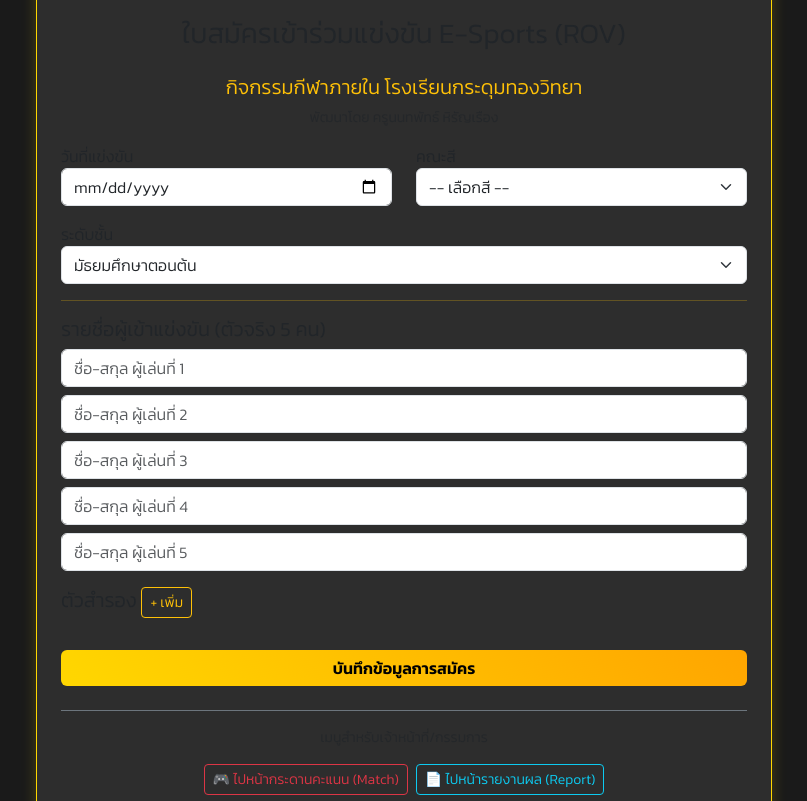
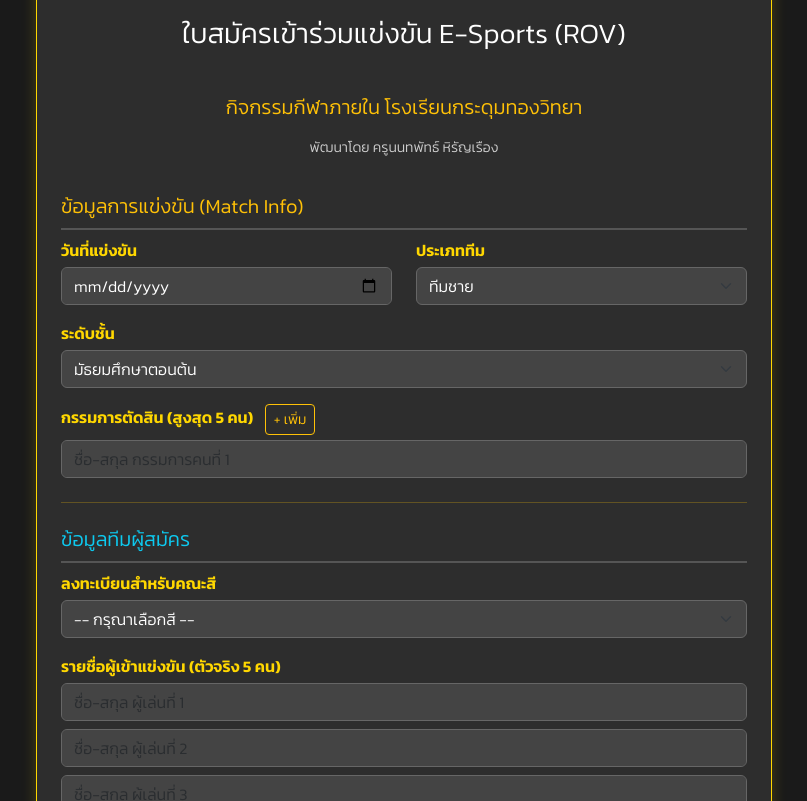
Before and after one commit to Nonthaphathr/keelarov, a plain HTML site: page index.html in a window 1280 px wide. Shown: the part 151-952 px from the top of the page, without its empty margins (236-1043 px from the left). Drawn offline with nearby package versions, Linux system fonts and the light colour scheme; some packages are replaced by stand-ins of ours; a script that the page names is missing.

Commit message:
Update index.html

```diff
--- a/index.html
+++ b/index.html
@@ -13,6 +13,13 @@
         .btn-gold { background: linear-gradient(45deg, #FFD700, #FFA500); border: none; font-weight: bold; color: #000; }
         .logo { width: 100px; display: block; margin: 0 auto 20px; }
         a { text-decoration: none; }
+
+        /* แก้ไขเรื่องตัวหนังสือกลืนพื้นหลัง */
+        label { color: #ffd700; font-weight: 600; margin-bottom: 5px; }
+        .form-control, .form-select { background-color: #444; border: 1px solid #666; color: white; }
+        .form-control:focus, .form-select:focus { background-color: #555; color: white; border-color: #ffd700; box-shadow: 0 0 5px rgba(255, 215, 0, 0.5); }
+        h5 { color: #fff; border-bottom: 2px solid #555; padding-bottom: 10px; margin-top: 20px; }
+        .text-muted { color: #ccc !important; } /* ปรับสีคำอธิบายให้สว่างขึ้น */
     </style>
 </head>
 <body class="py-5">
@@ -21,22 +28,23 @@
             <div class="col-md-8">
                 <div class="card p-4">
                     <img src="https://nonthaphathr.github.io/uploadimg/logoschool.png" class="logo">
-                    <h3 class="text-center mb-4">ใบสมัครเข้าร่วมแข่งขัน E-Sports (ROV)</h3>
-                    <h5 class="text-center text-warning">กิจกรรมกีฬาภายใน โรงเรียนกระดุมทองวิทยา</h5>
+                    <h3 class="text-center mb-4 text-white">ใบสมัครเข้าร่วมแข่งขัน E-Sports (ROV)</h3>
+                    <h5 class="text-center text-warning" style="border:none;">กิจกรรมกีฬาภายใน โรงเรียนกระดุมทองวิทยา</h5>
                     <p class="text-center text-muted small">พัฒนาโดย ครูนนทพัทธ์ หิรัญเรือง</p>
 
                     <form id="regForm">
+                        <h5 class="text-warning">ข้อมูลการแข่งขัน (Match Info)</h5>
                         <div class="row mb-3">
                             <div class="col-md-6">
                                 <label>วันที่แข่งขัน</label>
                                 <input type="date" class="form-control" id="matchDate" required>
                             </div>
                             <div class="col-md-6">
-                                <label>คณะสี</label>
-                                <select class="form-select" id="teamColor" required>
-                                    <option value="" selected disabled>-- เลือกสี --</option>
-                                    <option value="yellow">สีเหลือง</option>
-                                    <option value="blue">สีฟ้า</option>
+                                <label>ประเภททีม</label>
+                                <select class="form-select" id="teamType" required>
+                                    <option value="ทีมชาย">ทีมชาย</option>
+                                    <option value="ทีมหญิง">ทีมหญิง</option>
+                                    <option value="ทีมผสม">ทีมผสม</option>
                                 </select>
                             </div>
                         </div>
@@ -45,29 +53,44 @@
                             <select class="form-select" id="level" required>
                                 <option value="ม.ต้น">มัธยมศึกษาตอนต้น</option>
                                 <option value="ม.ปลาย">มัธยมศึกษาตอนปลาย</option>
+                                <option value="รวมมัธยมศึกษาตอนต้น-ตอนปลาย">รวมมัธยมศึกษาตอนต้น-ตอนปลาย</option>
                             </select>
                         </div>
 
-                        <hr class="border-warning">
-                        <h5>รายชื่อผู้เข้าแข่งขัน (ตัวจริง 5 คน)</h5>
+                        <div class="mb-3">
+                            <label>กรรมการตัดสิน (สูงสุด 5 คน) <button type="button" class="btn btn-sm btn-outline-warning ms-2" onclick="addReferee()">+ เพิ่ม</button></label>
+                            <div id="refereeContainer">
+                                <input type="text" class="form-control mb-2" name="referee" placeholder="ชื่อ-สกุล กรรมการคนที่ 1" required>
+                            </div>
+                        </div>
+
+                        <hr class="border-warning my-4">
+
+                        <h5 class="text-info">ข้อมูลทีมผู้สมัคร</h5>
+                        <div class="mb-3">
+                            <label>ลงทะเบียนสำหรับคณะสี</label>
+                            <select class="form-select" id="teamColor" required>
+                                <option value="" selected disabled>-- กรุณาเลือกสี --</option>
+                                <option value="yellow">สีเหลือง</option>
+                                <option value="blue">สีฟ้า</option>
+                            </select>
+                        </div>
+
+                        <label>รายชื่อผู้เข้าแข่งขัน (ตัวจริง 5 คน)</label>
                         <div id="playersContainer">
                             </div>
 
-                        <h5 class="mt-3">ตัวสำรอง <button type="button" class="btn btn-sm btn-outline-warning" onclick="addSub()">+ เพิ่ม</button></h5>
+                        <label class="mt-3">ตัวสำรอง <button type="button" class="btn btn-sm btn-outline-light" onclick="addSub()">+ เพิ่ม</button></label>
                         <div id="subsContainer"></div>
 
-                        <button type="submit" class="btn btn-gold w-100 mt-4">บันทึกข้อมูลการสมัคร</button>
+                        <button type="submit" class="btn btn-gold w-100 mt-4 p-3 fs-5">บันทึกข้อมูลการสมัคร</button>
                     </form>
 
                     <div class="mt-4 text-center border-top border-secondary pt-3">
-                        <p class="text-muted small">เมนูสำหรับเจ้าหน้าที่/กรรมการ</p>
+                        <p class="text-muted small">เมนูสำหรับเจ้าหน้าที่</p>
                         <div class="d-flex justify-content-center gap-2">
-                            <a href="match.html" class="btn btn-outline-danger btn-sm">
-                                🎮 ไปหน้ากระดานคะแนน (Match)
-                            </a>
-                            <a href="report.html" class="btn btn-outline-info btn-sm">
-                                📄 ไปหน้ารายงานผล (Report)
-                            </a>
+                            <a href="match.html" class="btn btn-outline-danger btn-sm">🎮 ไปหน้ากระดานคะแนน</a>
+                            <a href="report.html" class="btn btn-outline-info btn-sm">📄 ไปหน้ารายงานผล</a>
                         </div>
                     </div>
                 </div>
@@ -77,7 +100,7 @@
 
     <script type="module">
         import { initializeApp } from "https://www.gstatic.com/firebasejs/9.0.0/firebase-app.js";
-        import { getDatabase, ref, set } from "https://www.gstatic.com/firebasejs/9.0.0/firebase-database.js";
+        import { getDatabase, ref, update } from "https://www.gstatic.com/firebasejs/9.0.0/firebase-database.js";
 
         const firebaseConfig = {
             apiKey: "AIzaSyAAW6t1cnskXOF6mbQTI9jwHQ2FFurkVqo",
@@ -92,13 +115,13 @@
         const app = initializeApp(firebaseConfig);
         const db = getDatabase(app);
 
-        // สร้างช่องกรอกชื่อ 5 คน
+        // สร้างช่องผู้เล่น 5 คน
         const pContainer = document.getElementById('playersContainer');
         for(let i=1; i<=5; i++){
             pContainer.innerHTML += `<input type="text" class="form-control mb-2" placeholder="ชื่อ-สกุล ผู้เล่นที่ ${i}" id="p${i}" required>`;
         }
 
-        // ฟังก์ชันเพิ่มตัวสำรอง (Global scope)
+        // เพิ่มตัวสำรอง
         window.addSub = () => {
             const div = document.createElement('input');
             div.className = "form-control mb-2";
@@ -107,26 +130,52 @@
             document.getElementById('subsContainer').appendChild(div);
         }
 
+        // เพิ่มกรรมการ (สูงสุด 5)
+        window.addReferee = () => {
+            const container = document.getElementById('refereeContainer');
+            const count = container.querySelectorAll('input').length;
+            if(count >= 5) return Swal.fire('แจ้งเตือน', 'เพิ่มกรรมการได้สูงสุด 5 คนครับ', 'warning');
+
+            const input = document.createElement('input');
+            input.type = "text";
+            input.className = "form-control mb-2";
+            input.name = "referee";
+            input.placeholder = `ชื่อ-สกุล กรรมการคนที่ ${count + 1}`;
+            container.appendChild(input);
+        }
+
         // บันทึกข้อมูล
         document.getElementById('regForm').addEventListener('submit', (e) => {
             e.preventDefault();
+
+            // 1. เก็บข้อมูลกลาง (Match Info)
+            const matchInfo = {
+                date: document.getElementById('matchDate').value,
+                level: document.getElementById('level').value,
+                type: document.getElementById('teamType').value,
+                referees: []
+            };
+            document.getElementsByName('referee').forEach(el => { if(el.value) matchInfo.referees.push(el.value) });
+
+            // 2. เก็บข้อมูลทีม (Team Data)
             const color = document.getElementById('teamColor').value;
             const players = [];
             for(let i=1; i<=5; i++) players.push(document.getElementById(`p${i}`).value);
-
             const subs = [];
             document.getElementsByName('subPlayer').forEach(el => { if(el.value) subs.push(el.value) });
 
-            set(ref(db, 'teams/' + color), {
-                date: document.getElementById('matchDate').value,
-                level: document.getElementById('level').value,
+            const updates = {};
+            updates['match_info'] = matchInfo; // บันทึกข้อมูลการแข่งทับลงไป (ถือเป็นข้อมูลล่าสุด)
+            updates['teams/' + color] = {
                 players: players,
                 subs: subs,
                 timestamp: Date.now()
-            }).then(() => {
+            };
+
+            update(ref(db), updates).then(() => {
                 Swal.fire({
                     title: 'บันทึกสำเร็จ!',
-                    text: 'ข้อมูลทีม ' + (color=='yellow'?'สีเหลือง':'สีฟ้า') + ' ถูกบันทึกเรียบร้อย',
+                    text: `บันทึกข้อมูลทีม${color == 'yellow' ? 'สีเหลือง' : 'สีฟ้า'} และข้อมูลการแข่งเรียบร้อย`,
                     icon: 'success',
                     confirmButtonColor: '#FFD700'
                 });
```
